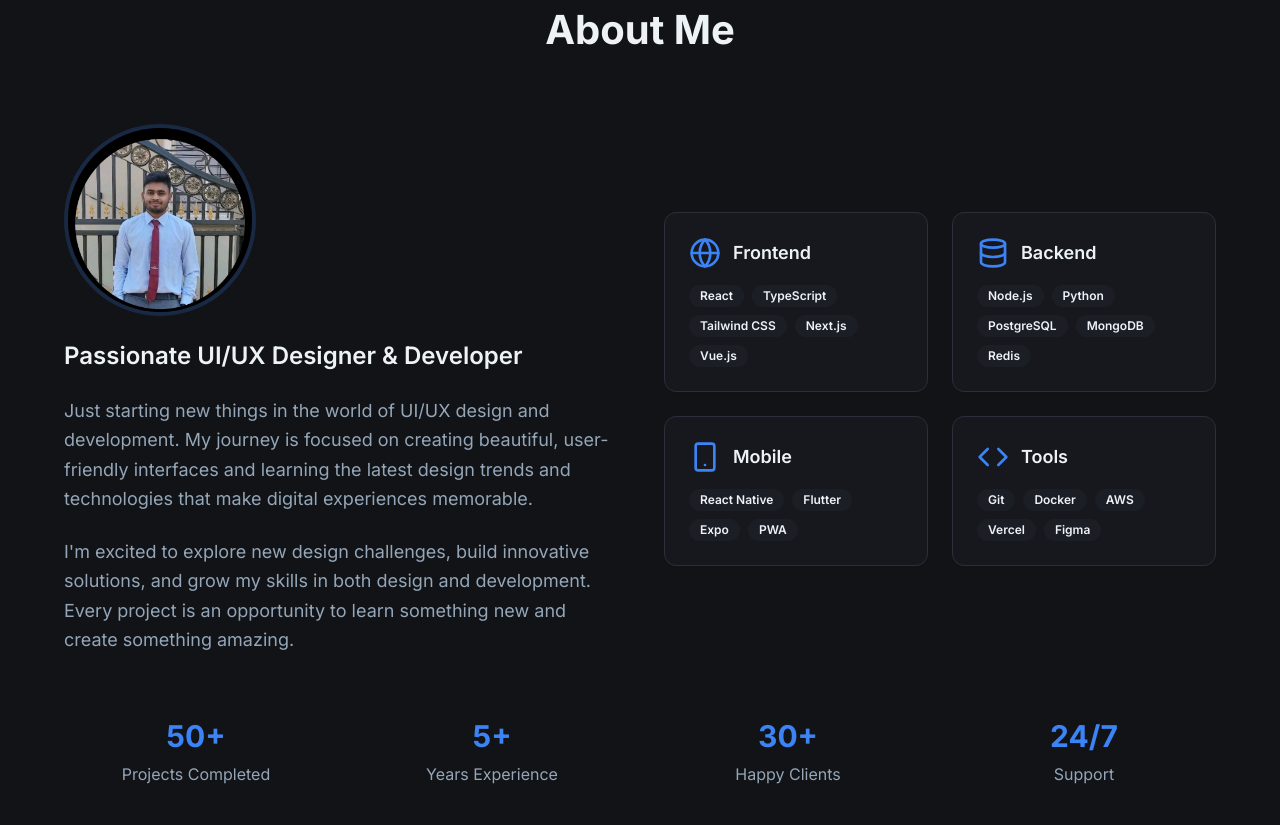
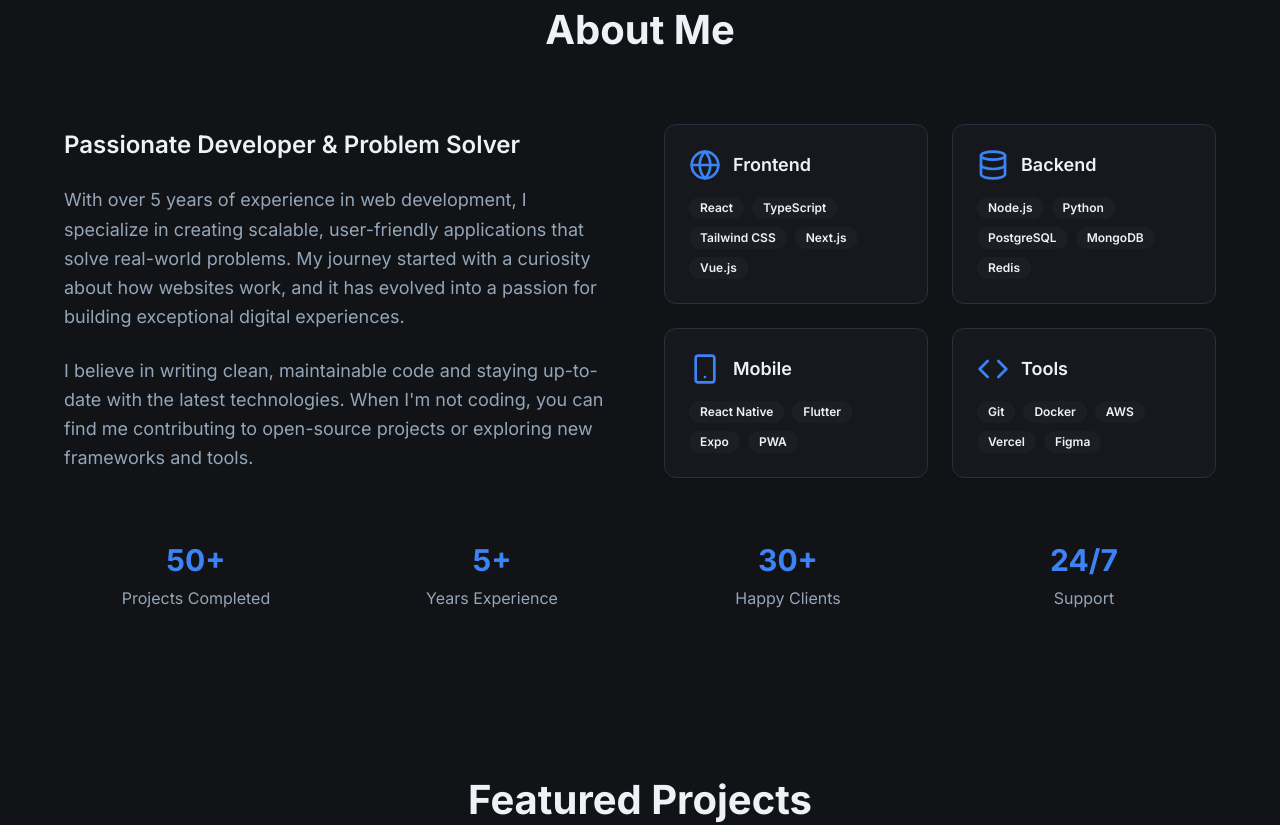
Before and after one commit to aniket1718/moonlit-dev-space, a React (Vite) app: page / in a window 1280 px wide. Shown: the part 880-1705 px from the top of the page. Built offline with nearby package versions, Linux system fonts and the light colour scheme.

Commit message:
Reverted to commit 3ce69809124ef32b6177a0e22abfa77d7878dbc6

```diff
--- a/src/components/AboutSection.tsx
+++ b/src/components/AboutSection.tsx
@@ -1,7 +1,6 @@
 import { Card, CardContent } from "@/components/ui/card";
 import { Badge } from "@/components/ui/badge";
 import { Code, Database, Globe, Smartphone } from "lucide-react";
-
 
 const skills = [
   { category: "Frontend", icon: Globe, techs: ["React", "TypeScript", "Tailwind CSS", "Next.js", "Vue.js"] },
@@ -17,26 +16,20 @@ const AboutSection = () => {
         <h2 className="section-title text-center mb-16">About Me</h2>
 
         <div className="grid md:grid-cols-2 gap-12 items-center mb-16">
-          <div className="flex flex-col items-center md:items-start">
-            <div className="mb-6">
-              <img
-                src="/lovable-uploads/4e9028e2-7519-4392-bb45-dd39b8ef95ad.png"
-                alt="Aniket Kaware"
-                className="w-48 h-48 rounded-full object-cover border-4 border-primary/20"
-              />
-            </div>
-            <h3 className="text-2xl font-semibold mb-6 text-foreground text-center md:text-left">
-              Passionate UI/UX Designer & Developer
+          <div>
+            <h3 className="text-2xl font-semibold mb-6 text-foreground">
+              Passionate Developer & Problem Solver
             </h3>
-            <p className="text-muted-foreground text-lg leading-relaxed mb-6 text-center md:text-left">
-              Just starting new things in the world of UI/UX design and development. My journey
-              is focused on creating beautiful, user-friendly interfaces and learning the latest
-              design trends and technologies that make digital experiences memorable.
+            <p className="text-muted-foreground text-lg leading-relaxed mb-6">
+              With over 5 years of experience in web development, I specialize in creating
+              scalable, user-friendly applications that solve real-world problems. My journey
+              started with a curiosity about how websites work, and it has evolved into a
+              passion for building exceptional digital experiences.
             </p>
-            <p className="text-muted-foreground text-lg leading-relaxed text-center md:text-left">
-              I'm excited to explore new design challenges, build innovative solutions, and
-              grow my skills in both design and development. Every project is an opportunity
-              to learn something new and create something amazing.
+            <p className="text-muted-foreground text-lg leading-relaxed">
+              I believe in writing clean, maintainable code and staying up-to-date with
+              the latest technologies. When I'm not coding, you can find me contributing
+              to open-source projects or exploring new frameworks and tools.
             </p>
           </div>
 
--- a/src/components/ContactSection.tsx
+++ b/src/components/ContactSection.tsx
@@ -13,13 +13,13 @@ const ContactSection = () => {
     {
       icon: Phone,
       label: "Phone",
-      value: "+91 8999062024",
-      href: "tel:+918999062024"
+      value: "+1 (555) 123-4567",
+      href: "tel:+15551234567"
     },
     {
       icon: MapPin,
       label: "Location",
-      value: "Ambajogai, Maharashtra",
+      value: "San Francisco, CA",
       href: "#"
     }
   ];
```
Also changed, not shown: public/lovable-uploads/4e9028e2-7519-4392-bb45-dd39b8ef95ad.png (deleted), src/assets/profile-photo.png (deleted).
